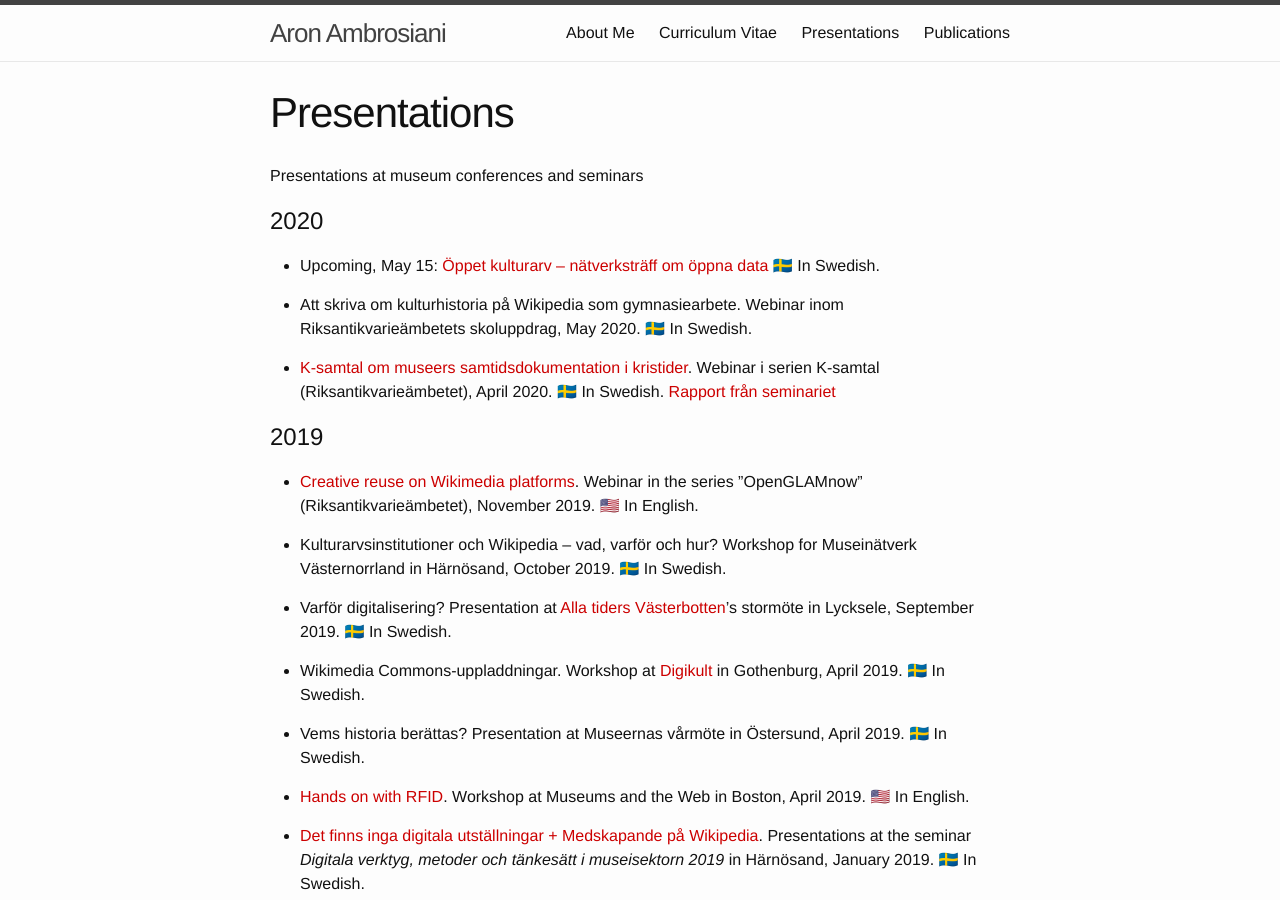
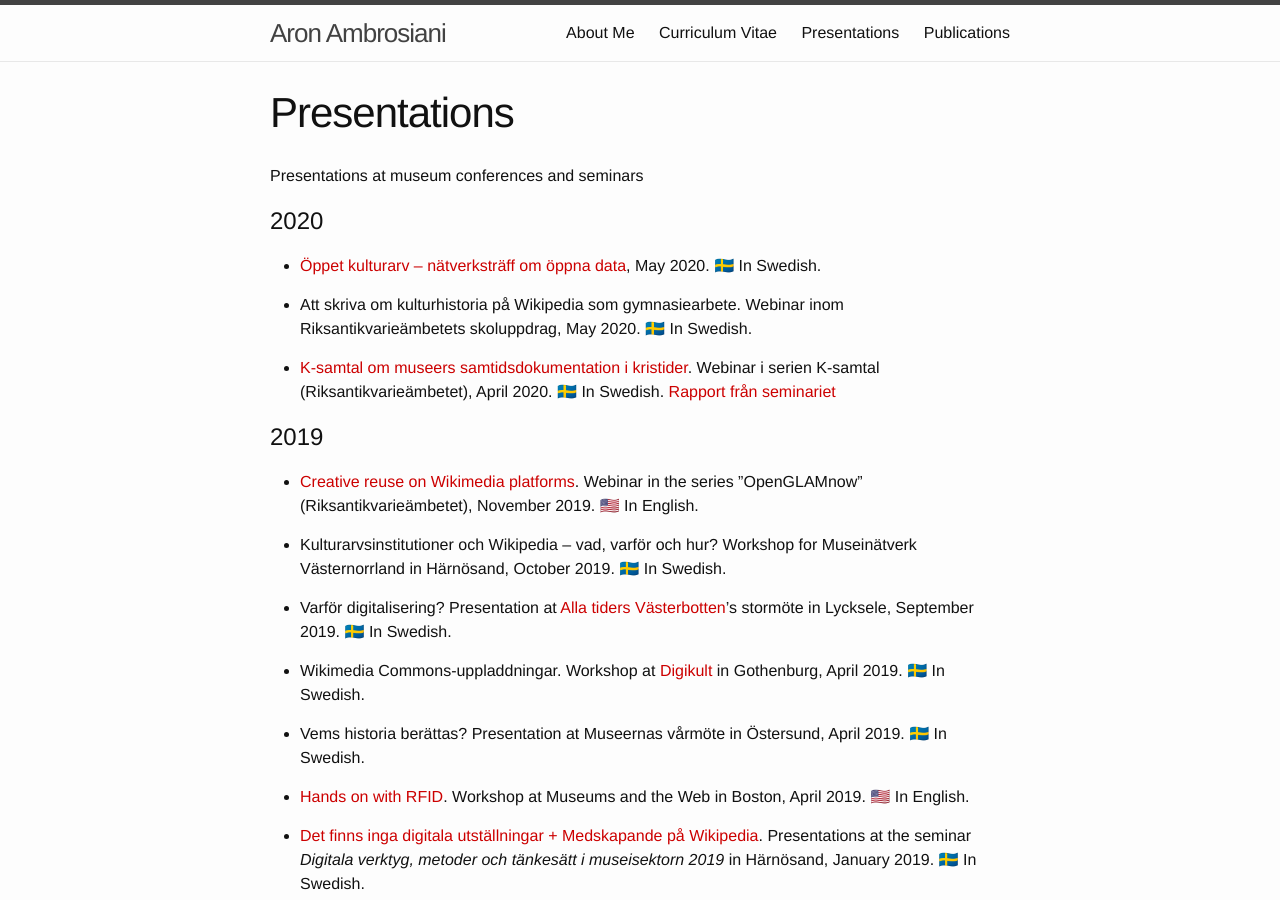
Before and after one commit to Ambrosiani/blogtest, a Jekyll site: the page built from presentations.md, in a window 1280 px wide and 900 px high. Built offline with Jekyll 4.4.1, drawn with Linux system fonts in a browser that asks for light colours.

Commit message:
Update presentations.md

```diff
--- a/presentations.md
+++ b/presentations.md
@@ -8,7 +8,7 @@ Presentations at museum conferences and seminars
 
 # 2020
 
-* Upcoming, May 15: [Öppet kulturarv – nätverksträff om öppna data](http://www.digisam.se/oppet-kulturarv-natverkstraff-om-oppna-data/) 🇸🇪 In Swedish.
+* [Öppet kulturarv – nätverksträff om öppna data](http://www.digisam.se/oppet-kulturarv-natverkstraff-om-oppna-data/), May 2020. 🇸🇪 In Swedish.
 
 * Att skriva om kulturhistoria på Wikipedia som gymnasiearbete. Webinar inom Riksantikvarieämbetets skoluppdrag, May 2020. 🇸🇪 In Swedish.
 
```
